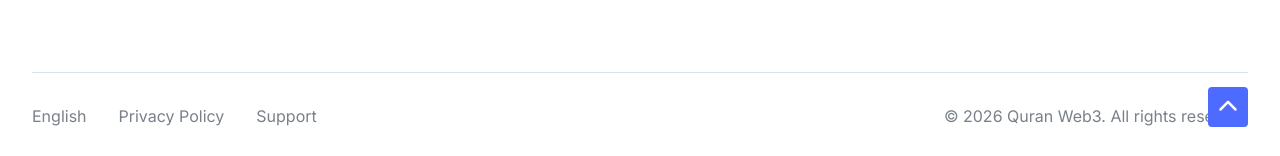
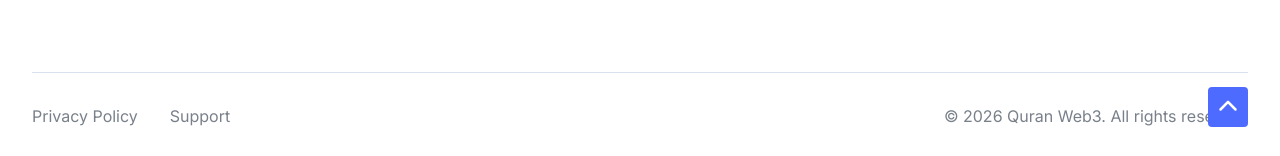
Before and after one commit to ogiest/ogiest.github.io, a Jekyll site: the page built from _posts/2026-05-19-zk-snark-under-the-hood.md, in a window 1280 px wide and 900 px high, scrolled down 1586 px. Shown: the part 741-897 px from the top of the window. Built offline with Jekyll 4.4.1, drawn with Linux system fonts in a browser that asks for light colours; comment, search, counter and statistics services are not loaded.

Commit message:
Update default.html

```diff
--- a/_layouts/default.html
+++ b/_layouts/default.html
@@ -357,7 +357,6 @@
         <div class="bh ch pm tc uf sf yo wf xf ap cg fp bj">
           <div class="animate_top">
             <ul class="tc wf gg">
-              <li><a href="#" class="xl">English</a></li>
               <li><a href="#" class="xl">Privacy Policy</a></li>
               <li><a href="#" class="xl">Support</a></li>
             </ul>
```
